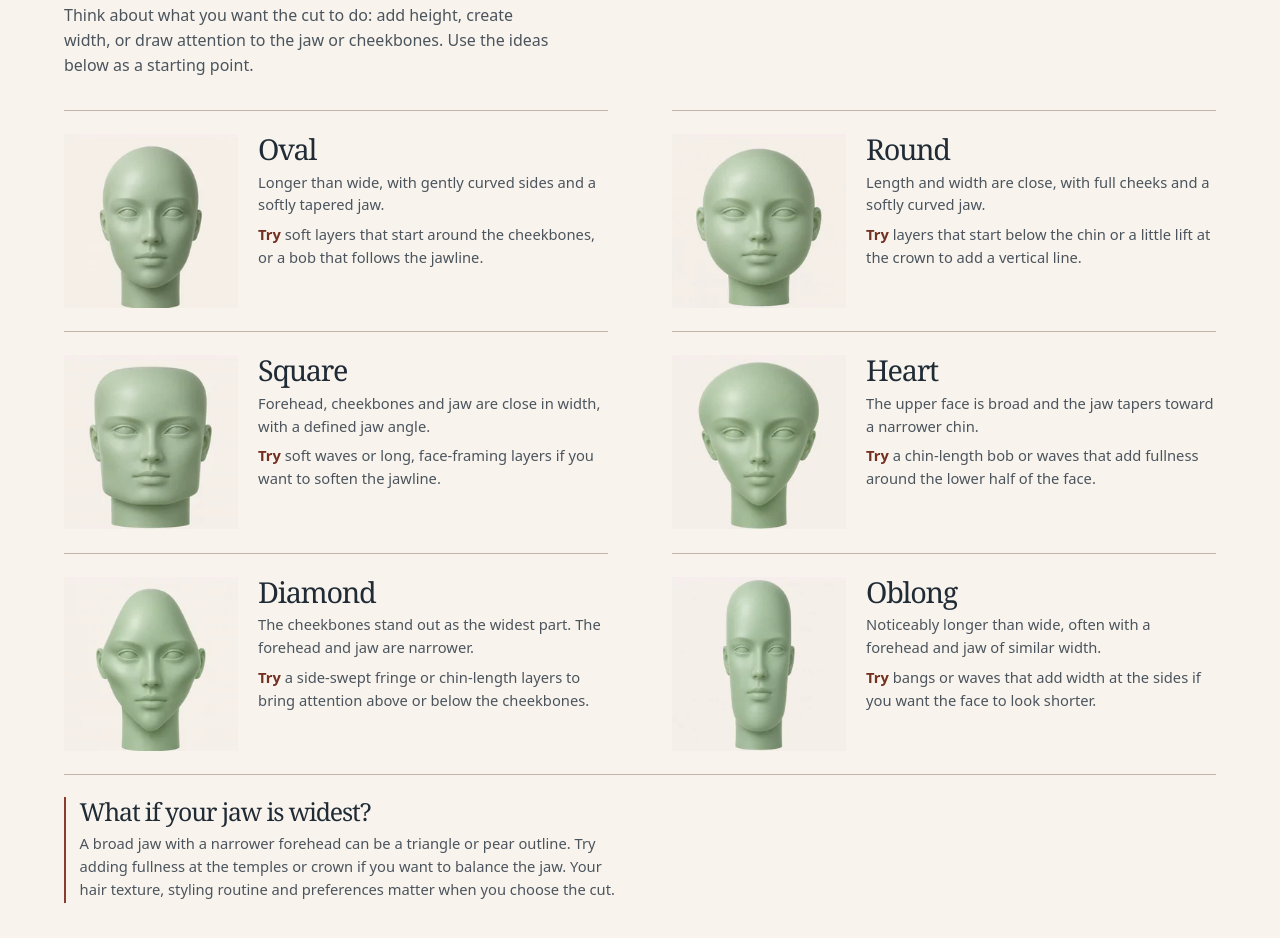
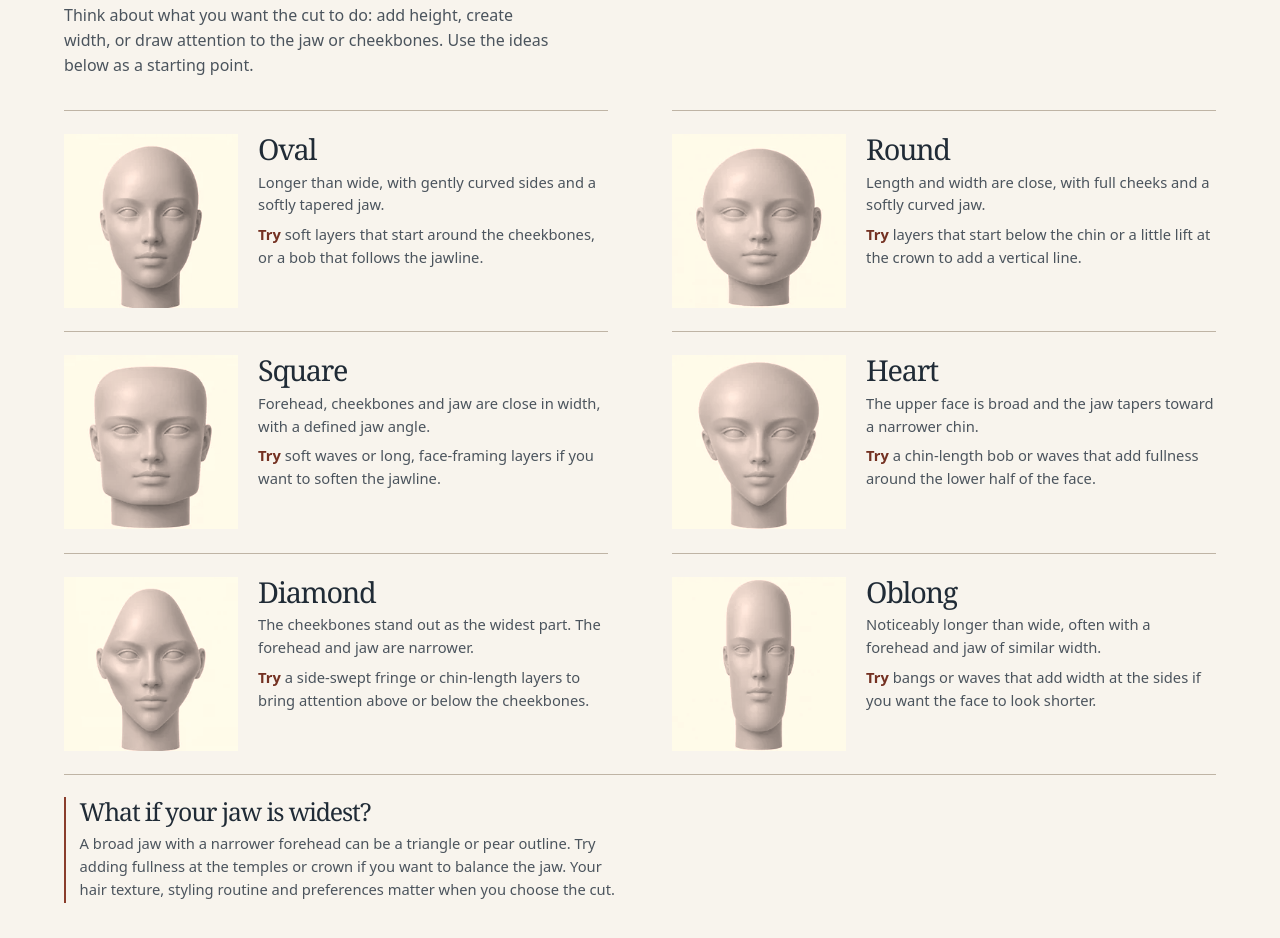
Before and after one commit to kurisu0514/faceshapemirror.com, a website: page src/index.html in a window 1280 px wide. Shown: the part 1387-2325 px from the top of the page. Drawn offline with Linux system fonts and the light colour scheme.

Commit message:
Warm the mannequin head tones

```diff
--- a/src/assets/site.css
+++ b/src/assets/site.css
@@ -282,6 +282,7 @@ select:hover { border-color: var(--accent-deep); }
   background-position: center;
   background-repeat: no-repeat;
   background-size: contain;
+  filter: grayscale(1) sepia(.29) saturate(1.28) hue-rotate(-24deg);
 }
 .outline.oval { background-image: url('./face-oval.webp?v=mannequin'); }
 .outline.round { background-image: url('./face-round.webp?v=mannequin'); }
```
